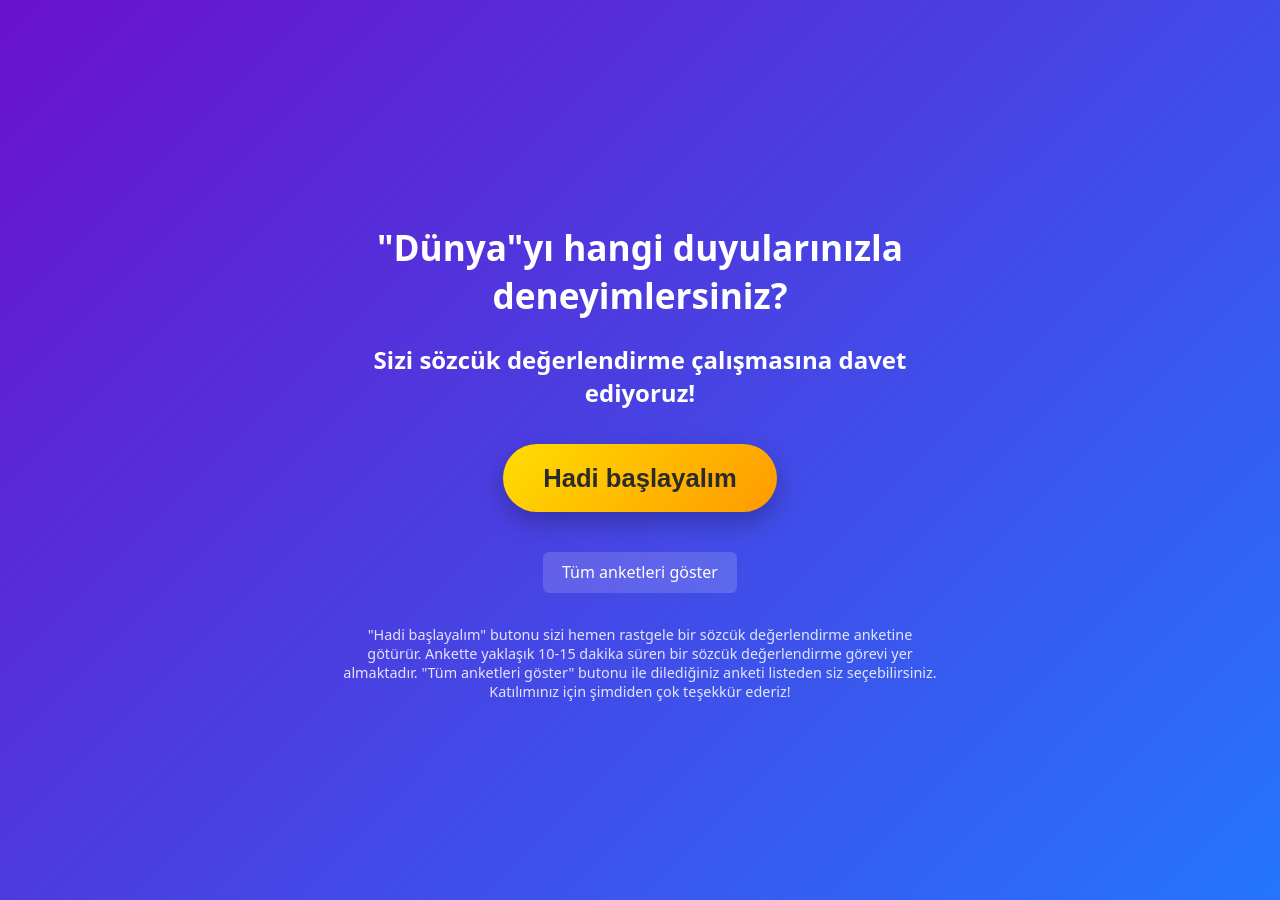
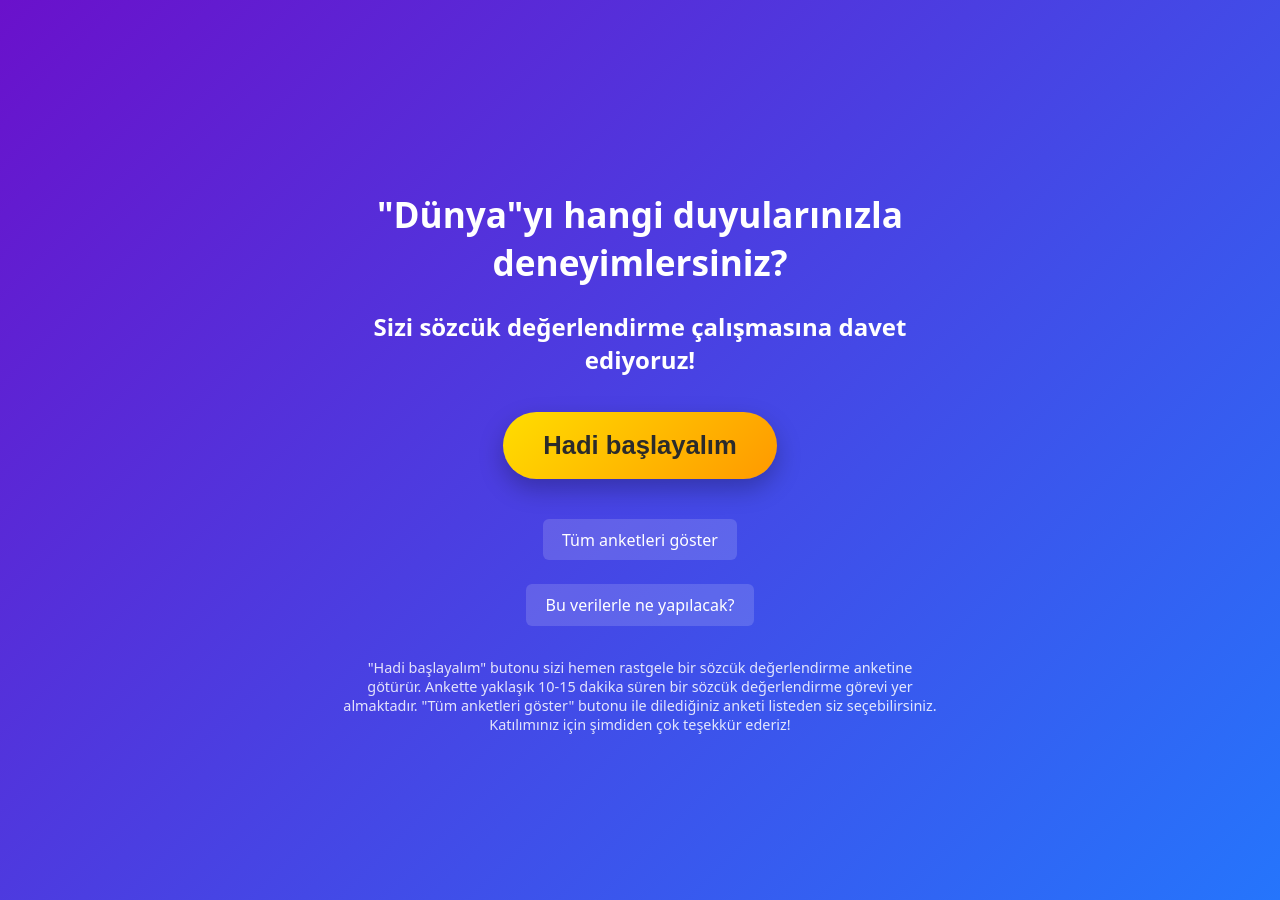
Before and after one commit to 925sozcuk/925sozcuk.github.io, a Jekyll site: the page built from index.html, in a window 1280 px wide. Built offline with Jekyll 4.4.1, drawn with Linux system fonts in a browser that asks for light colours.

Commit message:
Update index.html

```diff
--- a/index.html
+++ b/index.html
@@ -99,6 +99,12 @@ layout: none
       </a>
     </div>
 
+    <div>
+      <a class="secondary-button" href="bu-verilerle-ne-yapilacak.html">
+        Bu verilerle ne yapılacak?
+      </a>
+    </div>
+
     <div class="note">
       "Hadi başlayalım" butonu sizi hemen rastgele bir sözcük değerlendirme anketine götürür. Ankette yaklaşık 10-15 dakika süren bir sözcük değerlendirme görevi yer almaktadır.
       "Tüm anketleri göster" butonu ile dilediğiniz anketi listeden siz seçebilirsiniz.
```
